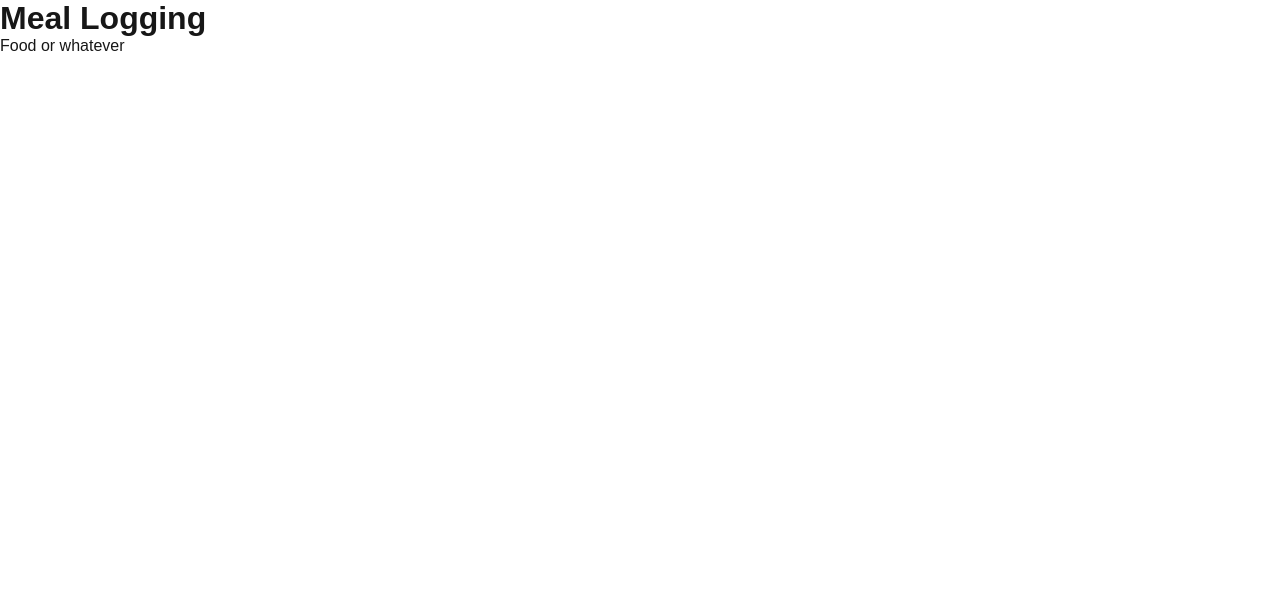
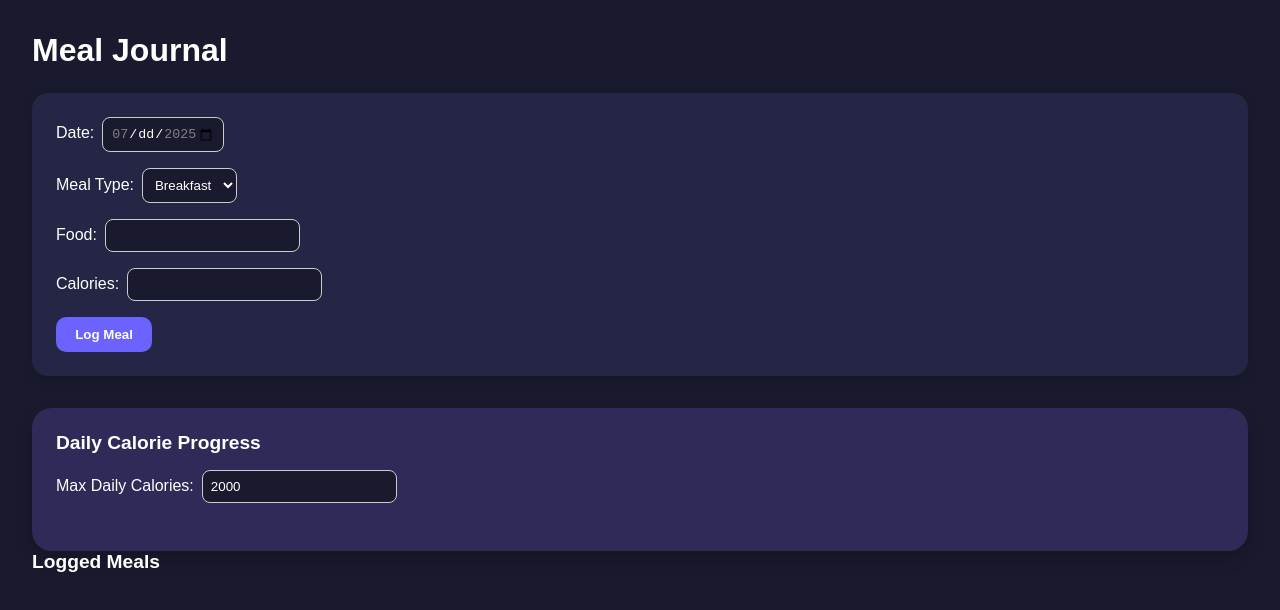
Before and after one commit to henryharborne/NuMe, a Next.js app in the folder frontend/: page /meals in a window 1280 px wide. Shown: the top 610 px of the page. Built offline with nearby package versions, Linux system fonts and the light colour scheme; a web font is replaced by a local one.

Commit message:
Add meal logging UI and caloric goal (#8)
Co-authored-by: Owner <nacho.colina17@gmail.com>

```diff
--- /dev/null
+++ b/frontend/src/app/meals/MealsPage.module.css
@@ -0,0 +1,142 @@
+.container {
+    padding: 2rem;
+    background-color: #1a1a2e;
+    color: #ffffff;
+    font-family: 'Poppins', sans-serif;
+    min-height: 100vh;
+  }
+
+  .title {
+    font-size: 2rem;
+    margin-bottom: 1.5rem;
+  }
+
+  .sectionHeading {
+    font-size: 1.2rem;
+    font-weight: 600;
+    margin-bottom: 1rem;
+  }
+
+  .widgets {
+    display: flex;
+    flex-wrap: wrap;
+    gap: 1.5rem;
+    margin-bottom: 2rem;
+  }
+
+  .widget {
+    background-color: #2e2b59;
+    border-radius: 20px;
+    padding: 1.5rem;
+    flex: 1 1 300px;
+    box-shadow: 0 8px 16px rgba(0, 0, 0, 0.2);
+    transition: transform 0.2s ease;
+  }
+
+  .widget:hover {
+    transform: translateY(-5px);
+  }
+
+  .stat {
+    margin-bottom: 1.25rem;
+  }
+
+  .progressBar {
+    background-color: #3d3a6b;
+    height: 8px;
+    border-radius: 5px;
+    overflow: hidden;
+    margin-top: 0.5rem;
+  }
+
+  .progress {
+    height: 8px;
+    background-color: #6c63ff;
+    transition: width 0.3s ease;
+  }
+
+  .chartContainer {
+    width: 100%;
+    height: 200px;
+    margin-top: 1rem;
+  }
+
+  .form {
+    margin-bottom: 2rem;
+    background-color: #252545;
+    padding: 1.5rem;
+    border-radius: 16px;
+    box-shadow: 0 4px 12px rgba(0, 0, 0, 0.15);
+  }
+
+  .label {
+    display: block;
+    margin-bottom: 1rem;
+    font-weight: 500;
+  }
+
+  .input {
+    margin-left: 0.5rem;
+    padding: 0.5rem;
+    border: 1px solid #ccc;
+    border-radius: 8px;
+    background-color: #1a1a2e;
+    color: #fff;
+  }
+
+  .button {
+    padding: 0.6rem 1.2rem;
+    background-color: #6c63ff;
+    color: #fff;
+    font-weight: bold;
+    border: none;
+    border-radius: 10px;
+    cursor: pointer;
+    transition: background-color 0.2s ease;
+  }
+
+  .button:hover {
+    background-color: #7e7bff;
+  }
+
+  .startTracking,
+  .stopTracking {
+    margin-top: 1rem;
+    padding: 0.5rem 1rem;
+    background-color: #6c63ff;
+    color: #fff;
+    border: none;
+    border-radius: 8px;
+    cursor: pointer;
+    font-weight: 500;
+  }
+
+  .stopTracking {
+    background-color: #ff6b6b;
+  }
+
+  .entries {
+    list-style: none;
+    padding: 0;
+    margin-top: 1rem;
+  }
+
+  .entry {
+    margin-bottom: 0.5rem;
+    background-color: #252545;
+    padding: 0.75rem 1rem;
+    border-radius: 8px;
+  }
+  .placeholder {
+    color: #ccc;
+    font-style: italic;
+    margin: 1rem 0;
+    text-align: center;
+  }
+  .noEntries {
+    padding: 1rem;
+    text-align: center;
+    background-color: #2a2a4d;
+    border-radius: 8px;
+    color: #ccc;
+  }
--- a/frontend/src/app/meals/page.tsx
+++ b/frontend/src/app/meals/page.tsx
@@ -1,8 +1,176 @@
+'use client';
+
+import { useState } from 'react';
+
+import styles from './MealsPage.module.css';
+
 export default function MealsPage() {
+  const [entries, setEntries] = useState<{ date: string; food: string; calories: number; mealType: string }[]>([]);
+  const [date, setDate] = useState('');
+  const [mealType, setMealType] = useState('breakfast');
+  const [food, setFood] = useState('');
+  const [calories, setCalories] = useState('');
+  const [maxCalories, setMaxCalories] = useState(2000); // Default daily max
+
+
+  const handleSubmit = (e: React.FormEvent) => {
+    e.preventDefault();
+    if (!date || !food || !calories) return;
+    setEntries([...entries, { date, food, calories: parseInt(calories), mealType }]);
+    setDate('');
+    setFood('');
+    setCalories('');
+
+  };
+
+    // Restrict dates to current week(Monday–Sunday)
+    const todayDate = new Date();
+    const dayOfWeek = todayDate.getDay(); // 0 = Sunday
+    const mondayOffset = dayOfWeek === 0 ? -6 : 1 - dayOfWeek;
+    const startOfWeek = new Date(todayDate);
+    startOfWeek.setDate(todayDate.getDate() + mondayOffset);
+    startOfWeek.setHours(0, 0, 0, 0);
+
+    const endOfWeek = new Date(startOfWeek);
+    endOfWeek.setDate(startOfWeek.getDate() + 6);
+
+    // Format for <input type="date">
+    const minDate = startOfWeek.toISOString().split('T')[0];
+    const maxDate = endOfWeek.toISOString().split('T')[0];
+
+    // Get today's total calories
+    const today = new Date().toISOString().split('T')[0];
+    const todaysCalories = entries
+      .filter(entry => entry.date === today)
+      .reduce((sum, entry) => sum + entry.calories, 0);
+
+    const caloriePercent = Math.min((todaysCalories / maxCalories) * 100, 100);
+
+
+    // Group entries by date and mealType
+    const groupedByDate: Record<string, Record<string, typeof entries>> = {};
+    entries.forEach((entry) => {
+      if (!groupedByDate[entry.date]) {
+        groupedByDate[entry.date] = {};
+      }
+      if (!groupedByDate[entry.date][entry.mealType]) {
+        groupedByDate[entry.date][entry.mealType] = [];
+      }
+      groupedByDate[entry.date][entry.mealType].push(entry);
+    });
+
+
   return (
-    <div>
-      <h1>Meal Logging</h1>
-      <p>Food or whatever</p>
+    <div className={styles.container}>
+      <h1 className={styles.title}>Meal Journal</h1>
+
+      <form onSubmit={handleSubmit} className={styles.form}>
+        <label className={styles.label}>
+          Date:
+          <input
+            type="date"
+            value={date}
+            min={minDate}
+            max={maxDate}
+            onChange={(e) => setDate(e.target.value)}
+            required
+            className={styles.input}
+          />
+        </label>
+        <label className={styles.label}>
+            Meal Type:
+            <select
+              value={mealType}
+              onChange={(e) => setMealType(e.target.value)}
+              className={styles.input}
+              required
+            >
+              <option value="breakfast">Breakfast</option>
+              <option value="lunch">Lunch</option>
+              <option value="dinner">Dinner</option>
+              <option value="snack">Snack</option>
+            </select>
+          </label>
+        <label className={styles.label}>
+          Food:
+          <input
+            type="text"
+            value={food}
+            onChange={(e) => setFood(e.target.value)}
+            required
+            className={styles.input}
+          />
+        </label>
+        <label className={styles.label}>
+          Calories:
+          <input
+            type="number"
+            value={calories}
+            onChange={(e) => setCalories(e.target.value)}
+            required
+            min="0"
+            className={styles.input}
+          />
+        </label>
+        <button type="submit" className={styles.button}>
+          Log Meal
+        </button>
+      </form>
+
+      {/* Max Calories and Progress Bar */}
+      <div className={styles.widget}>
+        <h3 className={styles.sectionHeading}>Daily Calorie Progress</h3>
+        <label className={styles.label}>
+          Max Daily Calories:
+          <input
+            type="number"
+            value={maxCalories}
+            onChange={(e) => setMaxCalories(parseInt(e.target.value))}
+            min="0"
+            className={styles.input}
+          />
+        </label>
+        <div className={styles.progressBarContainer}>
+          <div
+            className={styles.progressBar}
+            style={{ width: `${caloriePercent}%`, backgroundColor: caloriePercent > 100 ? '#ff4d4d' : '#4ade80' }}
+          >
+            <span className={styles.progressText}>
+              {todaysCalories} / {maxCalories} cal
+            </span>
+          </div>
+        </div>
+      </div>
+
+
+
+      <h2 className={styles.sectionHeading}>Logged Meals</h2>
+        {Object.keys(groupedByDate).sort((a, b) => b.localeCompare(a)).map((date) => (
+          <div key={date} className={styles.dayBlock}>
+            <h3 className={styles.dayTitle}>
+              {new Date(date).toLocaleDateString(undefined, {
+                weekday: 'long',
+                year: 'numeric',
+                month: 'long',
+                day: 'numeric',
+              })}
+            </h3>
+            {['breakfast', 'lunch', 'dinner', 'snack'].map((type) =>
+              groupedByDate[date][type] ? (
+                <div key={type}>
+                  <h4 className={styles.mealTypeTitle}>{type.charAt(0).toUpperCase() + type.slice(1)}</h4>
+                  <ul className={styles.entries}>
+                    {groupedByDate[date][type].map((entry, i) => (
+                      <li key={i} className={styles.entry}>
+                        {entry.food} ({entry.calories} cal)
+                      </li>
+                    ))}
+                  </ul>
+                </div>
+              ) : null
+            )}
+          </div>
+        ))}
     </div>
   );
 }
```
